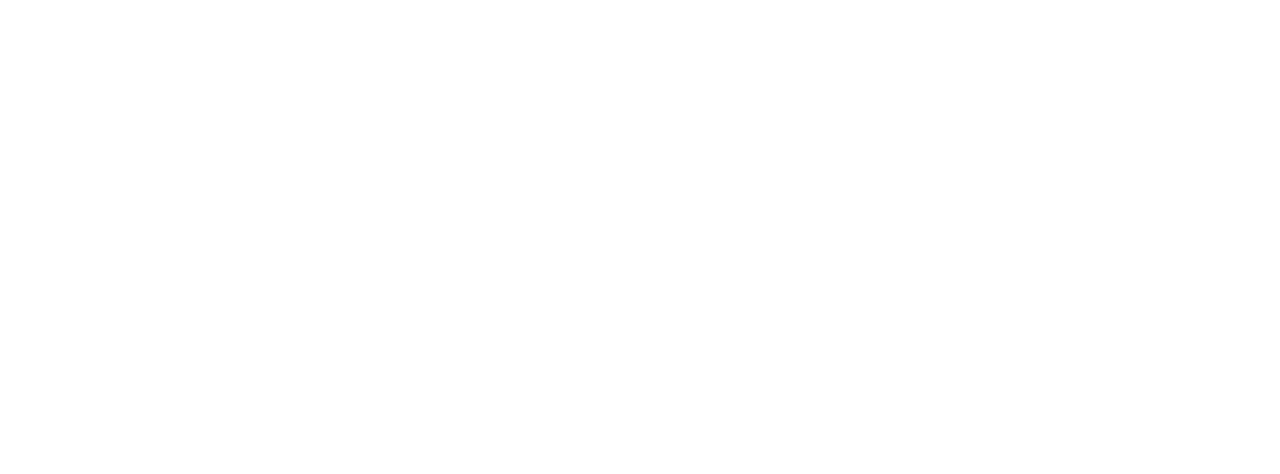
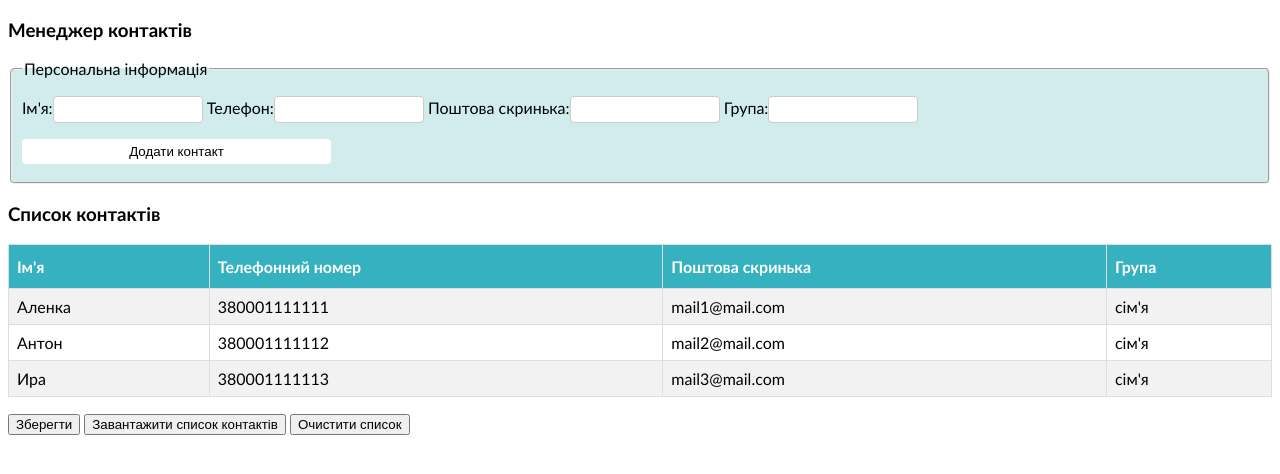
Before and after one commit to Temu4/contact-manager, a plain HTML site: page index.html in a window 1280 px wide. Drawn offline with Linux system fonts and the light colour scheme.

Commit message:
changes with Manager

```diff
--- a/index.html
+++ b/index.html
@@ -1,11 +1,30 @@
 <!DOCTYPE html>
 <html lang="en">
 <head>
-    <meta charset="UTF-8">
-    <title>Contact massanger</title>
+		<meta charset="UTF-8">
+		<link rel="stylesheet" href="main.css">
+    <title>Менеджер контактів</title>
 </head>
 <body>
-    <div id="massanger"></div>
+	<h3>Менеджер контактів</h3>
+		<form onsubmit="return formSubmited();">
+			<fieldset>
+				<legend>Персональна інформація</legend>
+				<label for="name">Ім'я:<input type="text" id="name"></label>
+				<label for="phone">Телефон:<input type="number" id="phone"></label>
+				<label for="email">Поштова скринька:<input type="email" id="email"></label>
+				<label for="group">Група:<input type="text" id="group"></label>
+				<br>
+				<input type="submit" value="Додати контакт"></input>
+			</fieldset>
+		</form>
+		<h3>Список контактів</h3>
+		<div id="contacts"></div>
+		<p>
+			<button onclick="saveList()">Зберегти</button>
+			<button onclick="loadList()">Завантажити список контактів</button>
+			<button onclick="emptyList()">Очистити список</button>
+		</p>
     <script src="script.js"></script>
 </body>
 </html>
--- a/main.css
+++ b/main.css
@@ -0,0 +1,69 @@
+body{
+		font-family: "Trebuchet MS", Arial, Helvetica, sans-serif;
+}
+
+
+/* AddContactForm */
+fieldset{
+	border-radius: 5px;
+	background-color: #d2ecee;
+	padding: 10px;
+}
+
+input[type=text], input[type=number], input[type=email] {
+	width: 150px;
+	padding: 5px 10px;
+	margin: 8px 0;
+	display: inline-block;
+	border: 1px solid #ccc;
+	border-radius: 4px;
+	box-sizing: border-box;
+}
+
+input[type=submit] {
+	width: 25%;
+	border: none;
+	padding: 5px 5px;
+	margin: 8px 0;
+	border-radius: 4px;
+}
+
+input[type=submit]:hover {
+	background-color: #4AD9D9;
+	color: antiquewhite;
+}
+
+input:valid{
+	background-color: rgb(255, 255, 255);
+}
+
+input:invalid{
+	background-color: #FFA49A;
+}
+
+
+
+/* Contact list */
+table{
+	border-collapse: collapse;
+	width: 100%;
+}
+
+td, th {
+	border: 1px solid #ddd;
+	padding: 8px;
+}
+
+tr:nth-child(even){background-color: #f2f2f2;}
+
+tr:hover {background-color: #ddd;}
+
+th {
+	padding-top: 12px;
+	padding-bottom: 12px;
+	text-align: left;
+	background-color: #36B1BF;
+	color: white;
+}
+
+/* Buttons */
--- a/script.js
+++ b/script.js
@@ -7,9 +7,9 @@ class Contact{
         }
 };
 
-let alenka = new Contact ('Аленка', '380001111111', 'mail1@mail.com', 'family');
-let anton = new Contact ('Антон', '380001111112', 'mail2@mail.com', 'family');
-let ira = new Contact ('Ира', '380001111113', 'mail3@mail.com', 'family');
+let alenka = new Contact ('Аленка', '380001111111', 'mail1@mail.com', "сім'я");
+let anton = new Contact ('Антон', '380001111112', 'mail2@mail.com', "сім'я");
+let ira = new Contact ('Ира', '380001111113', 'mail3@mail.com', "сім'я");
 
 class ContactManager{
     constructor(){
@@ -59,12 +59,78 @@ class ContactManager{
             this.listOfContacts = JSON.parse(localStorage.contacts);
     };
 
+		displayContactsAsTable(idOfContainer){
+			let container = document.querySelector("#" + idOfContainer);
+			container.innerHTML = "";
+
+			if (this.listOfContacts.length === 0) {
+				container.innerHTML = "<p>Немає контактів для відображення</p>";
+				return;
+			}
+
+			let table = document.createElement("table");
+			let row1 = table.insertRow();
+			row1.innerHTML = "<th>Ім'я</th>" +
+												"<th>Телефонний номер</th>" +
+												"<th>Поштова скринька</th>" +
+												"<th>Група</th>";
+			this.listOfContacts.forEach(function(currentContact){
+				let row2 = table.insertRow();
+				row2.innerHTML = "<td>" + currentContact.name + "</td>" +
+												"<td>" + currentContact.phone + "</td>" +
+												"<td>" + currentContact.email + "</td>" +
+												"<td>" + currentContact.group + "</td>";
+			});
+			container.appendChild(table);
+		};
 }
 
-let cm = new ContactManager();
+window.onload = init;
 
-cm.add(alenka);
-cm.add(ira);
-cm.add(anton);
+let cm;
 
-cm.printToConsole();
+function init (){
+	cm = new ContactManager();
+	cm.add(alenka);
+	cm.add(ira);
+	cm.add(anton);
+	cm.sort();
+	cm.printToConsole();
+	cm.displayContactsAsTable("contacts");
+}
+
+function formSubmited(){
+	let name = document.querySelector("#name");
+	let phone = document.querySelector("#phone");
+	let email = document.querySelector("#email");
+	let group = document.querySelector("#group");
+
+	let newContact = new Contact(name.value, phone.value, email.value, group.value);
+	cm.add(newContact);
+
+	name.value = "";
+	phone.value = "";
+	email.value = "";
+	group.value = "";
+
+	cm.displayContactsAsTable("contacts");
+
+	return false;
+}
+
+function emptyList(){
+	cm.empty();
+	cm.displayContactsAsTable("contacts");
+}
+
+function loadList(){
+	cm.load();
+	cm.sort();
+	cm.displayContactsAsTable("contacts");
+}
+
+function saveList(){
+	cm.save();
+	cm.sort();
+	cm.displayContactsAsTable("contacts");
+}
```
